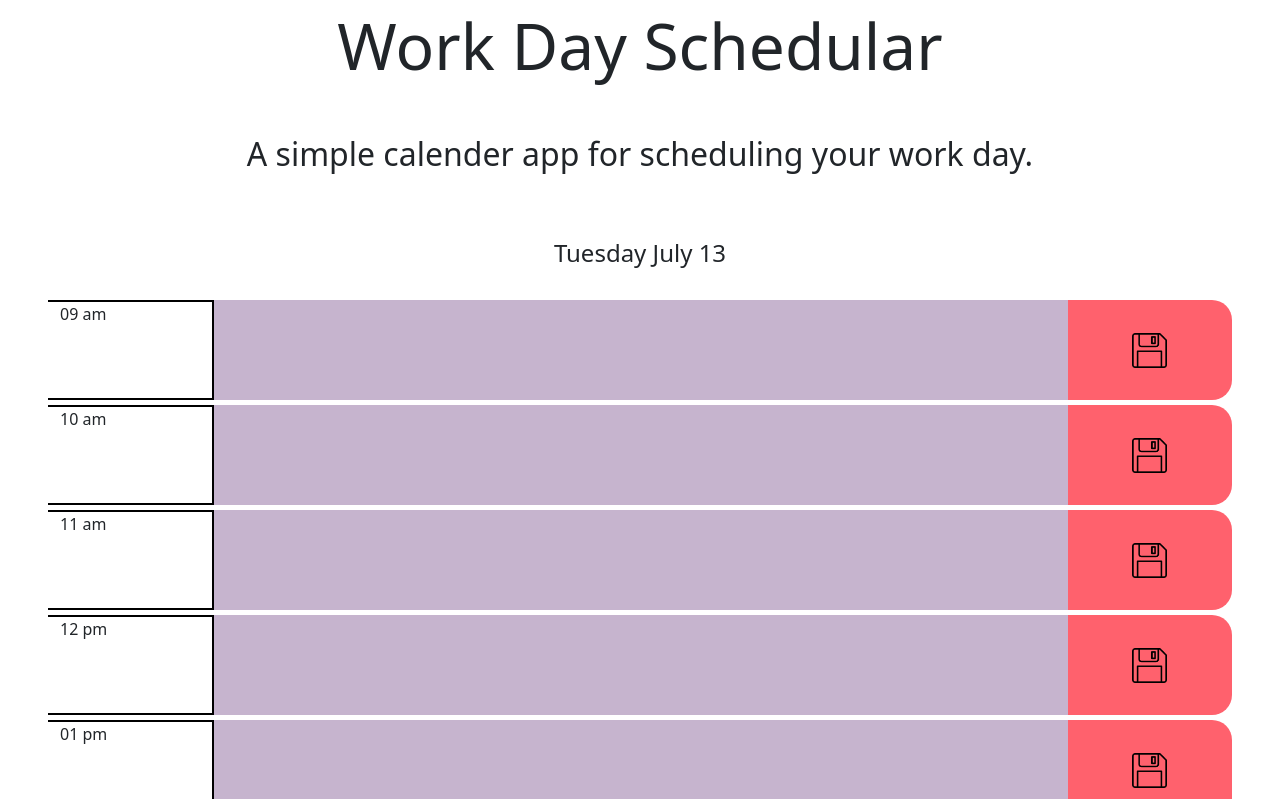
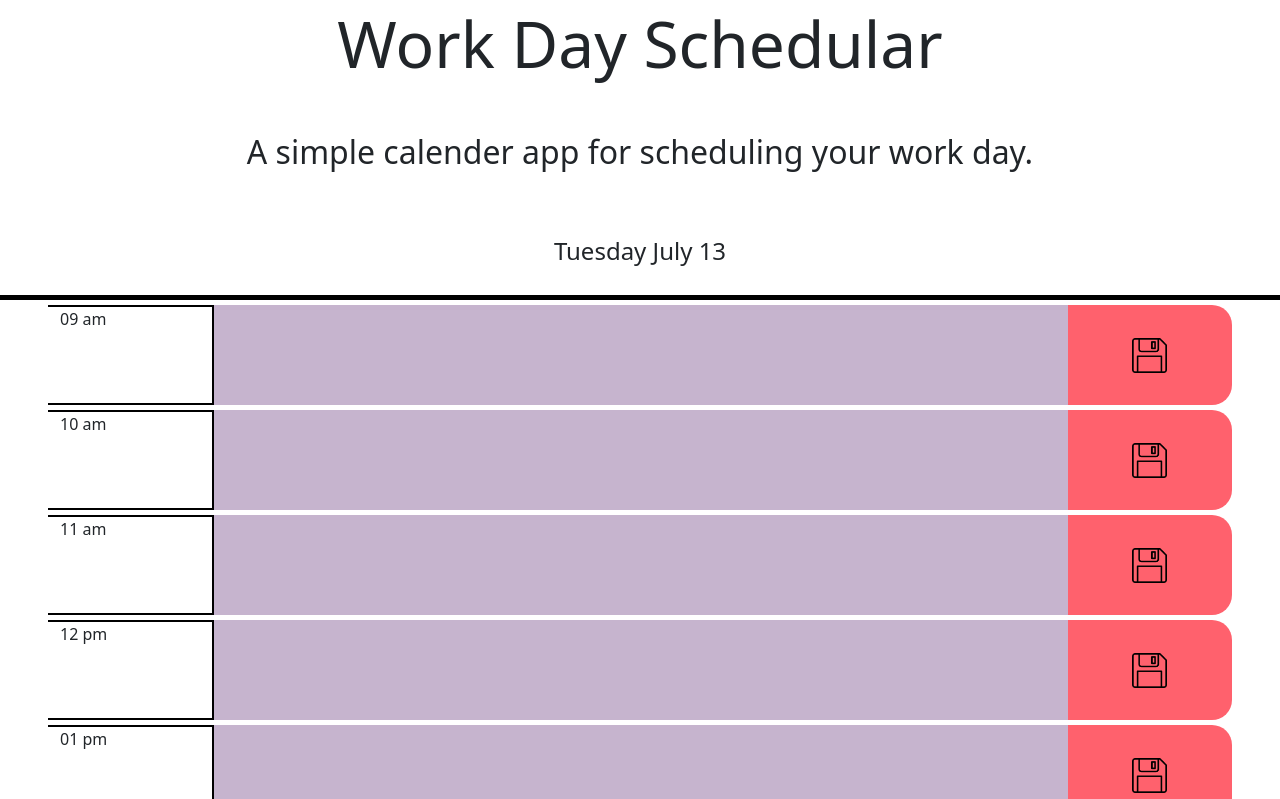
Before and after one commit to arlenwh-code/Work-Day-Scheduler, a plain HTML site: page index.html in a window 1280 px wide. Shown: the top 799 px of the page. Drawn offline with nearby package versions, Linux system fonts and the light colour scheme.

Commit message:
updated css file

```diff
--- a/css/style.css
+++ b/css/style.css
@@ -1,10 +1,17 @@
 .cf-1{
 
     height: 300px;
+    border-bottom: 5px solid #000;
 }
+
+.cf-2{
+margin-top: 5px;
+}
+
 .title{
     font-size: 4rem;
     text-align: center;
+
 }
 
 .sub-title{
--- a/index.html
+++ b/index.html
@@ -19,7 +19,7 @@
             <span class="current-time"></span>
         </p>
     </div>
-    <div class="container-fluid">
+    <div class="container-fluid cf-2">
         <div class="row section">
             <div class="col ms-5 timeBorder">
                 <p class="time-1"></p>
```
